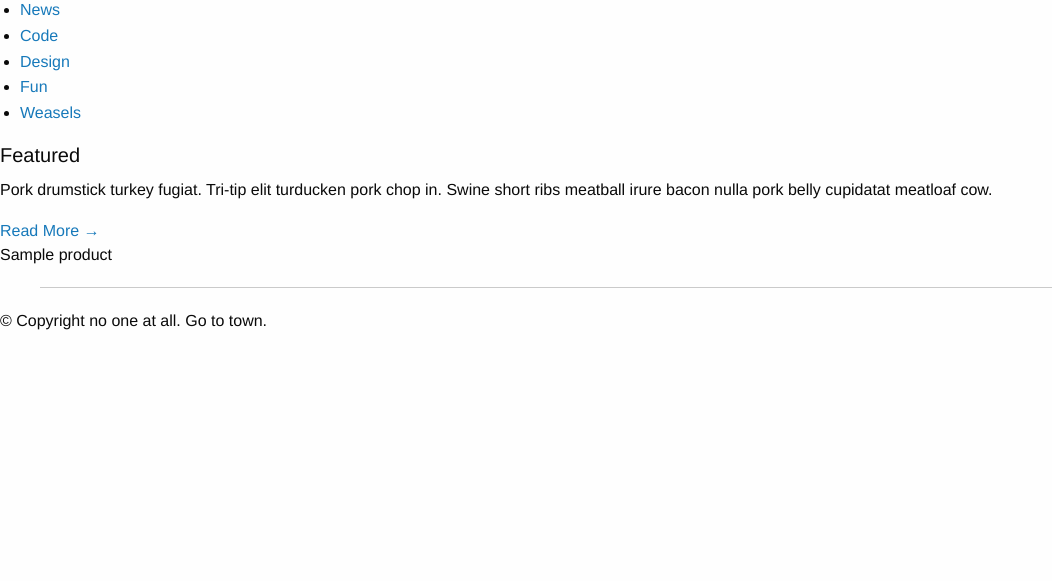
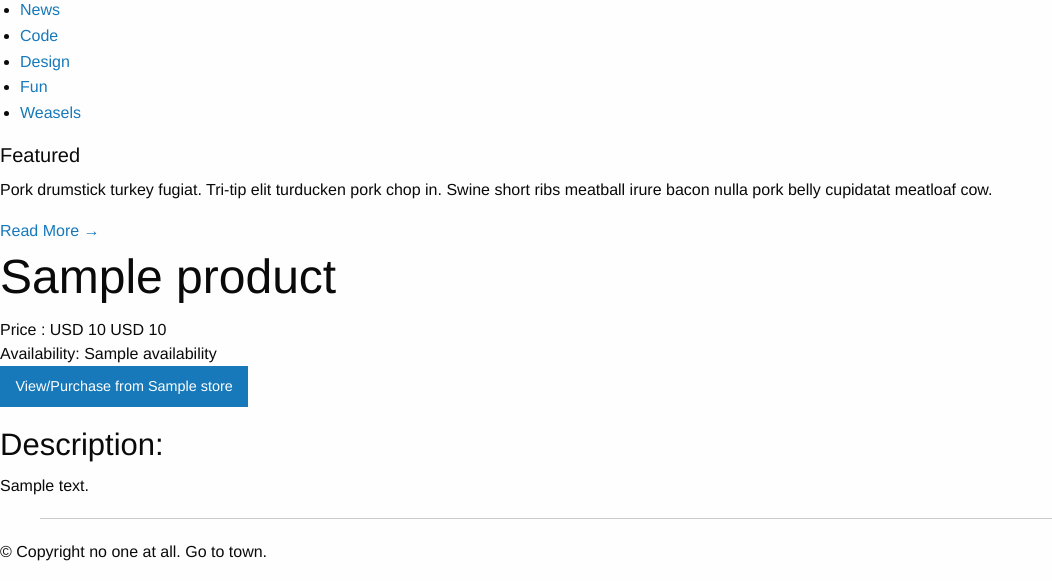
Before and after one commit to xtranophilist/ekpasal, a Django app: template store/templates/view_product.html in a window 1280 px wide. Shown: the part 321-902 px from the top of the page, without its empty margins (0-1052 px from the left). Before the commit the page ends 651 px from the top, so only its background shows below. Run offline with Django 3.2, Linux system fonts and the light colour scheme; the template is opened without the code that fills it: most values are stand-ins (such as "Sample title", 1, 10 or a date in 2020); data that the repository does not hold is empty; some libraries are stand-ins or nearby versions.

Commit message:
product info page has more details

```diff
--- a/store/templates/view_category.html
+++ b/store/templates/view_category.html
@@ -16,7 +16,7 @@
         <div class="product-block">
             <a href="{% url 'view_product' product.slug %}">
                 <img src="{{ product.images.all.first.image_file|thumbnail_url:'grid' }}" alt=""/>
-                {{ product.name }} | {{ product.info.all|get_starting_price}}
+                {{ product.name }} | {{ product.info.currency }}{{ product.info.all|get_starting_price}}
             </a>
 
         </div>
--- a/store/templates/view_product.html
+++ b/store/templates/view_product.html
@@ -8,9 +8,32 @@
 {% endblock %}
 
 {% load thumbnail %}
+{% load custom %}
 
 {% block content %}
 
-    {{ product.name }}
+    <h1>{{ product.name }}</h1>
+
+    {% for info in product.info.all %}
+        <div class="product-info">
+            <div>
+                Price :{% if info.original_price %}
+                <span class="original-price">{{ info.currency }} {{ info.original_price }}</span>
+            {% endif %}
+                {{ info.currency }} {{ info.price }}
+            </div>
+            <div>Availability: {{ info.availability|parse_availability }}</div>
+
+        </div>
+
+        <a href="{{ info.purchase_url }}" target="_blank" class="button">View/Purchase from {{ info.store }}</a>
+
+    {% endfor %}
+
+    <h3>Description:</h3>
+    <div class="description">
+        {{ product.description|safe }}
+    </div>
+
 
 {% endblock %}
--- a/store/templatetags/custom.py
+++ b/store/templatetags/custom.py
@@ -13,3 +13,12 @@ def get_starting_price(objects):
         if obj.price < starting_price:
             starting_price = obj.price
     return 'Starting from '+ str(starting_price)
+
+@register.filter
+def parse_availability(availability):
+    if availability == 0:
+        return 'In Stock'
+    elif availability == 0:
+        return 'Out of Stock'
+    else:
+        return availability
--- a/store/urls.py
+++ b/store/urls.py
@@ -4,6 +4,7 @@ from store import views
 
 urlpatterns = patterns('',
                        url(r'^categories/$', views.list_categories, name='list_categories'),
+                       url(r'^categories$', views.list_categories, name='list_categories'),
                        url(r'^category/(?P<slug>[a-zA-Z0-9_.-]+)$', views.view_category, name='view_category'),
                        url(r'^(?P<slug>[a-zA-Z0-9_.-]+)$', views.view_product, name='view_product'),
 
--- a/templates/base.html
+++ b/templates/base.html
@@ -4,7 +4,7 @@
     <meta charset="utf-8"/>
     <meta name="viewport" content="width=device-width"/>
 
-    <title>{% block title %}{% endblock %}</title>
+    <title>{% block title %}{% endblock %} | EkPasal.com</title>
 
     <link rel="stylesheet" href="{{ STATIC_URL }}css/normalize.css">
     <link rel="stylesheet" href="{{ STATIC_URL }}css/foundation.css">
```
